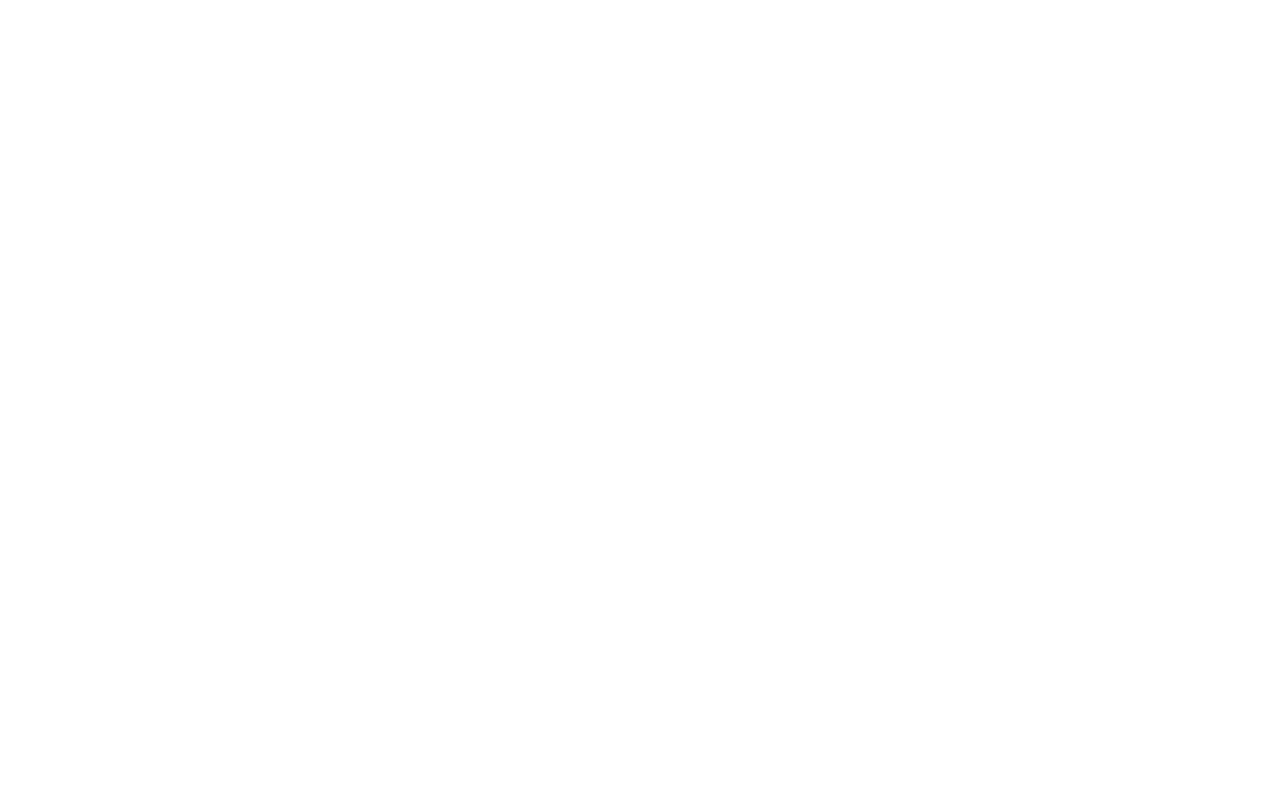
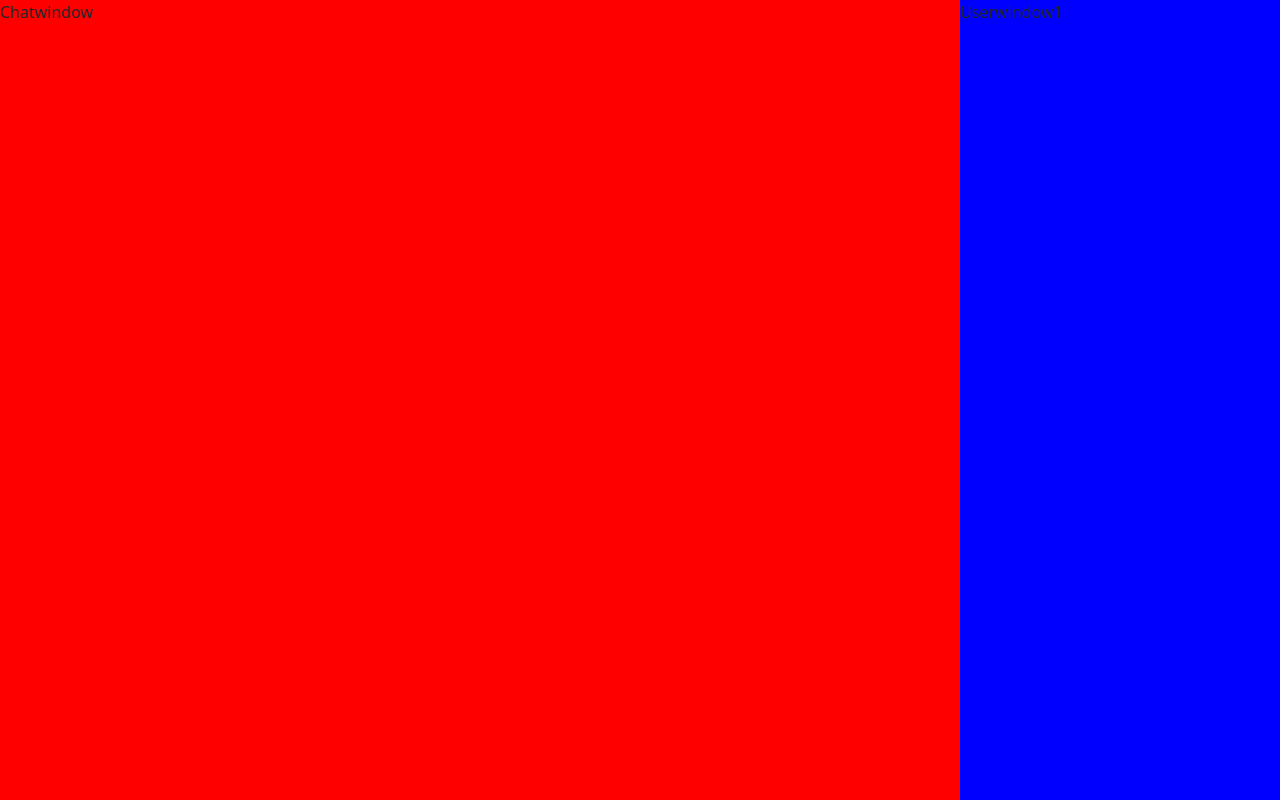
Before and after one commit to yashkuncolienker-vb/chatroom, a React (Create React App) app: page / in a window 1280 px wide. Built offline with nearby package versions, Linux system fonts and the light colour scheme.

Commit message:
layout done

```diff
--- a/package.json
+++ b/package.json
@@ -8,6 +8,7 @@
     "@testing-library/user-event": "^12.8.3",
     "bootstrap": "^5.1.1",
     "react": "^17.0.2",
+    "react-bootstrap": "^1.6.3",
     "react-dom": "^17.0.2",
     "react-router-dom": "^5.3.0",
     "react-scripts": "4.0.3",
--- a/src/App.js
+++ b/src/App.js
@@ -1,8 +1,18 @@
-
-
+import "../node_modules/bootstrap/dist/css/bootstrap.min.css";
+import Chatwindow from "./components/Chatwindow";
+import Userwindow from "./components/Userwindow";
+import {Container, Row, Col } from "react-bootstrap"
 function App() {
   return (
-    <div className="App">
+    <div>
+      <Row className="w-100 m-0 p-0">
+        <Col xs={9} className="m-0 p-0">
+        <Chatwindow/>
+        </Col>
+        <Col xs={3} className="m-0 p-0">
+        <Userwindow/>
+        </Col>
+      </Row>
     </div>
   );
 }
--- /dev/null
+++ b/src/components/Chatwindow.js
@@ -0,0 +1,11 @@
+import "../styles/Chatwindow.css";
+
+const Chatwindow = () => {
+    return (
+        <div className="chat-window">
+            Chatwindow
+        </div>
+    )
+}
+
+export default Chatwindow
--- /dev/null
+++ b/src/components/Userwindow.js
@@ -0,0 +1,10 @@
+import "../styles/Userwindow.css";
+const Userwindow = () => {
+    return (
+        <div className="user-window">
+            Userwindow1
+        </div>
+    )
+}
+
+export default Userwindow
--- /dev/null
+++ b/src/styles/Chatwindow.css
@@ -0,0 +1,4 @@
+.chat-window{
+    background-color: red;
+    height: 100vh;
+}
--- /dev/null
+++ b/src/styles/Userwindow.css
@@ -0,0 +1,4 @@
+.user-window{
+    background-color: blue;
+    height: 100vh;
+}
```
Also changed, not shown: src/index.js (+6 -6 lines), 1 other file (tests, documents, lock files or other folders).
